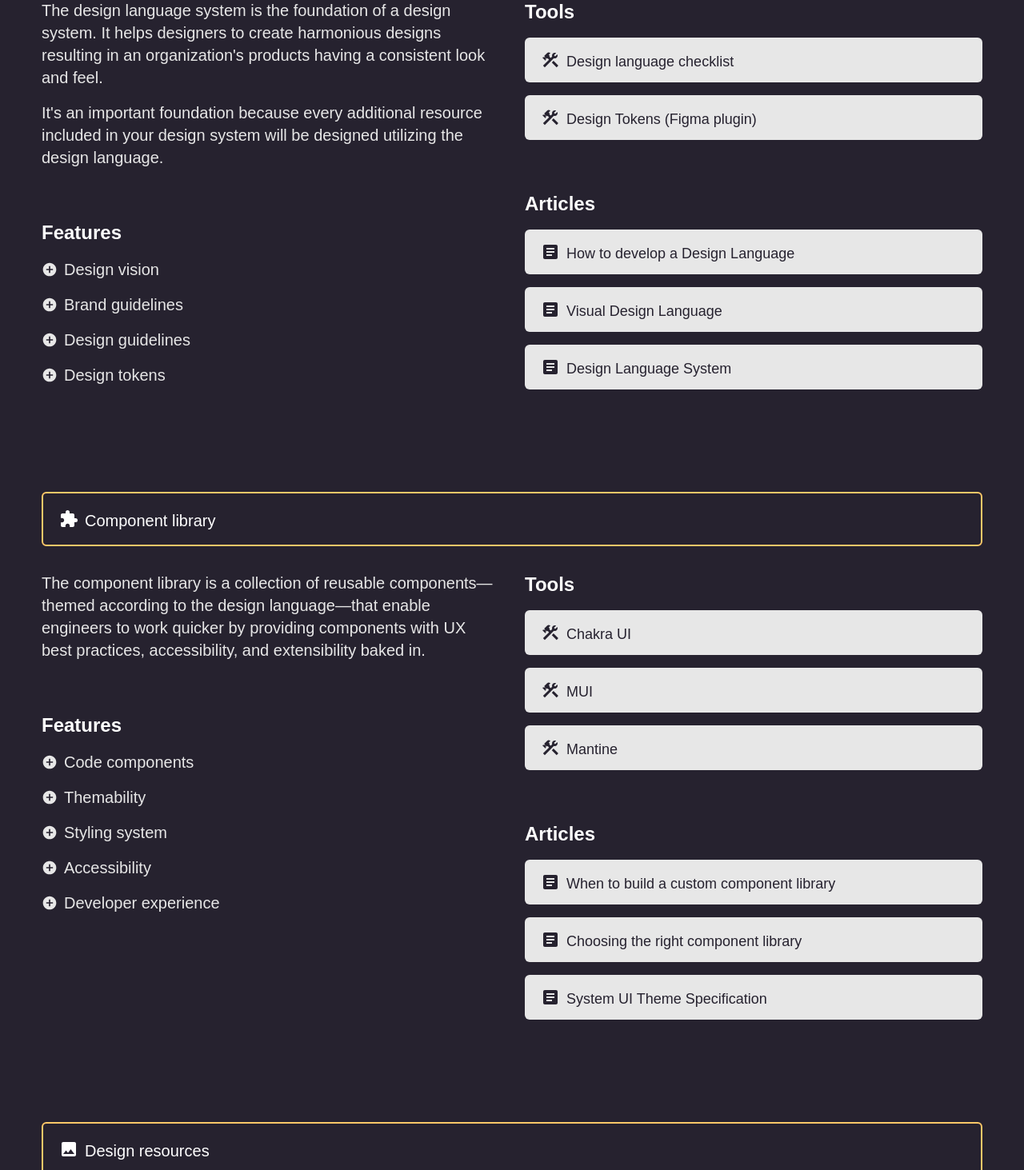
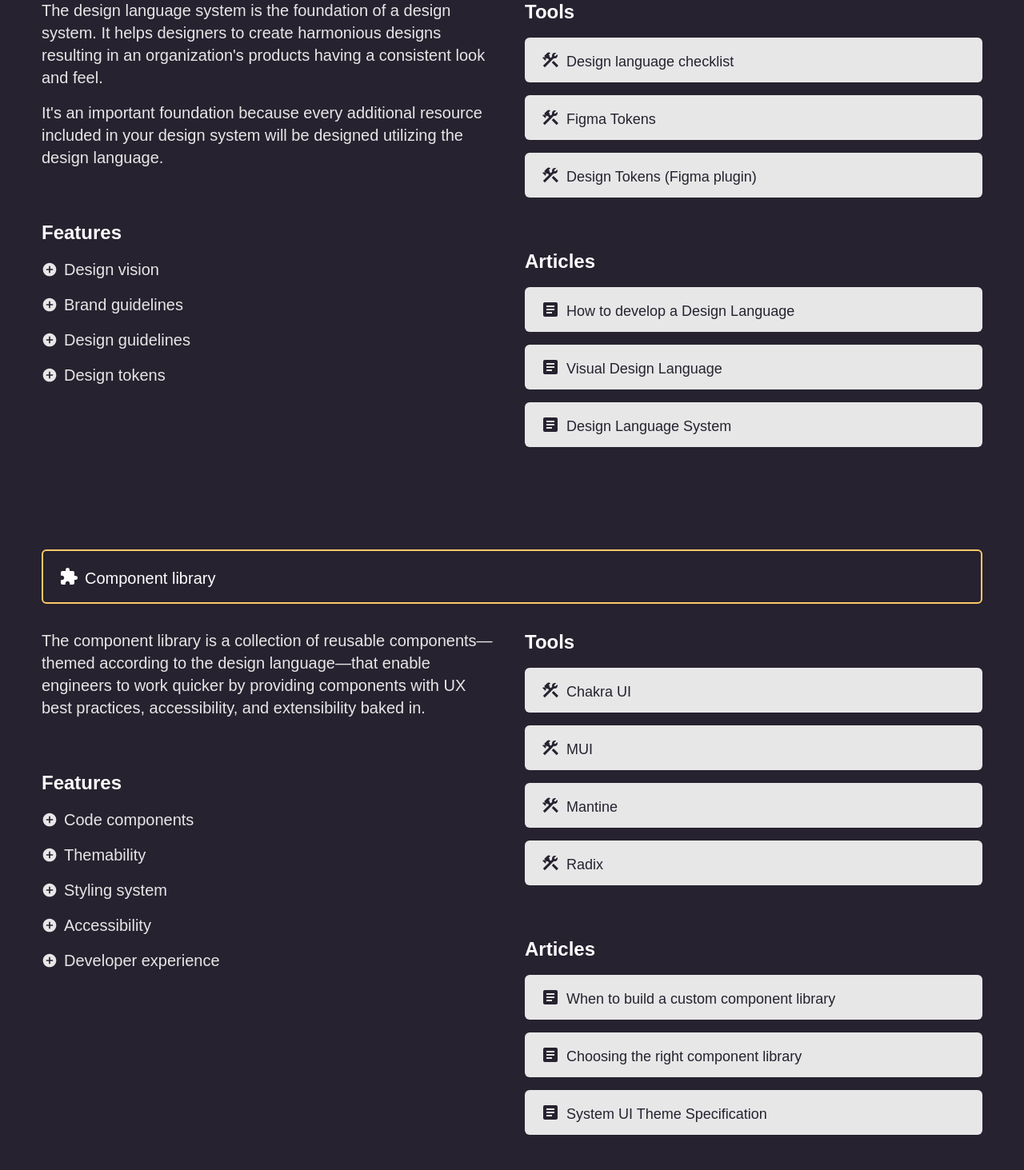
Before and after one commit to KolbySisk/designsystem.tools, a Next.js app: page / in a window 1280 px wide. Shown: the part 4000-5463 px from the top of the page at 80% size. Built offline with nearby package versions, Linux system fonts and the light colour scheme; a web font is replaced by a local one.

Commit message:
feat: add figma tokens, add radix, add turborepo

```diff
--- a/src/data.tsx
+++ b/src/data.tsx
@@ -154,6 +154,10 @@ export const features: Feature[] = [
         link: 'https://www.taskade.com/templates/design/the-ultimate-design-system-checklist',
       },
       {
+        title: 'Figma Tokens',
+        link: 'https://jansix.at/resources/figma-tokens',
+      },
+      {
         title: 'Design Tokens (Figma plugin)',
         link: 'https://www.figma.com/community/plugin/888356646278934516/Design-Tokens',
       },
@@ -281,6 +285,10 @@ export const features: Feature[] = [
       {
         title: 'Mantine',
         link: 'https://mantine.dev/',
+      },
+      {
+        title: 'Radix',
+        link: 'https://www.radix-ui.com/',
       },
     ],
     articles: [
@@ -473,6 +481,10 @@ export const features: Feature[] = [
         link: 'https://nx.dev/',
       },
       {
+        title: 'Turborepo',
+        link: 'https://turborepo.org/',
+      },
+      {
         title: 'CircleCI',
         link: 'https://circleci.com/',
       },
```
